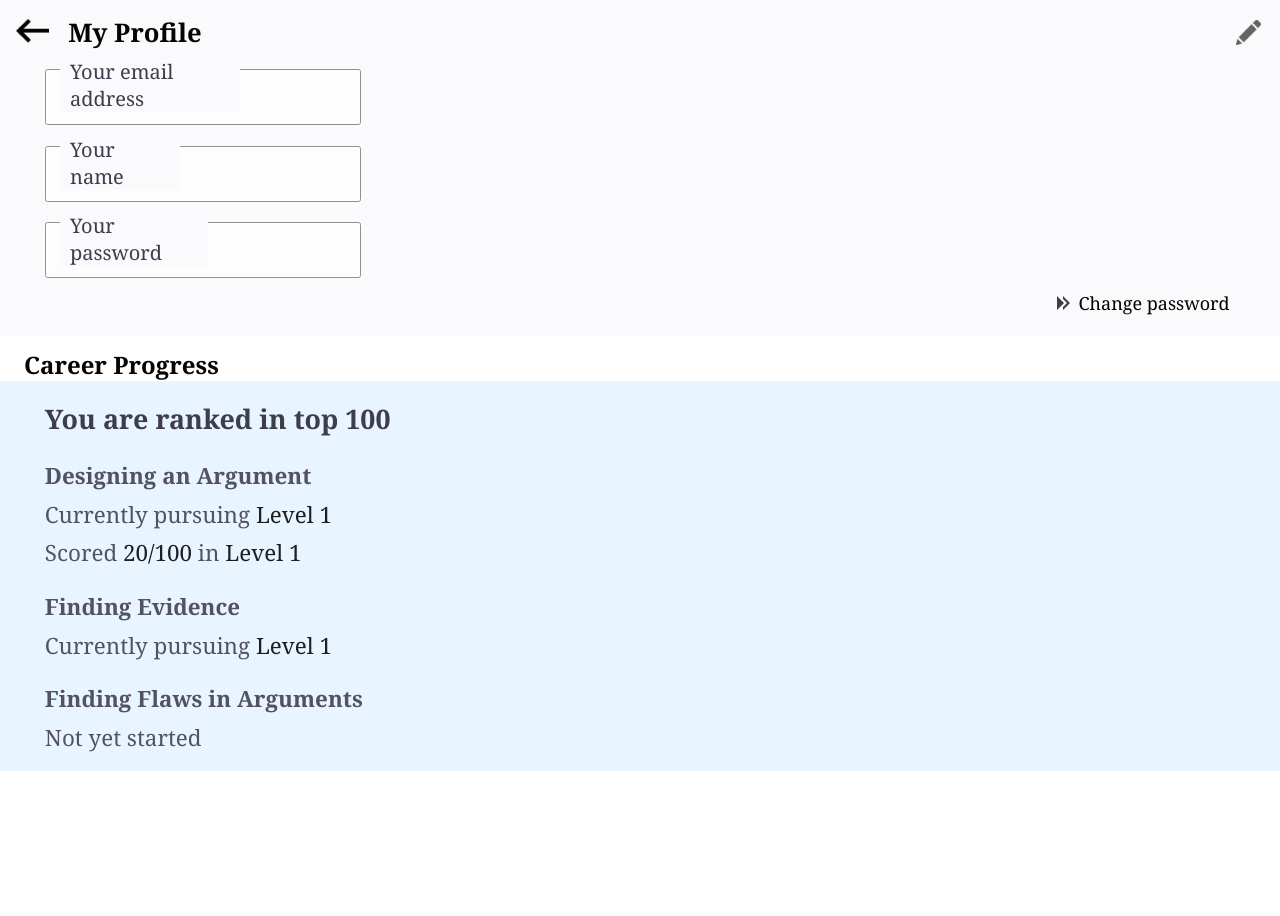
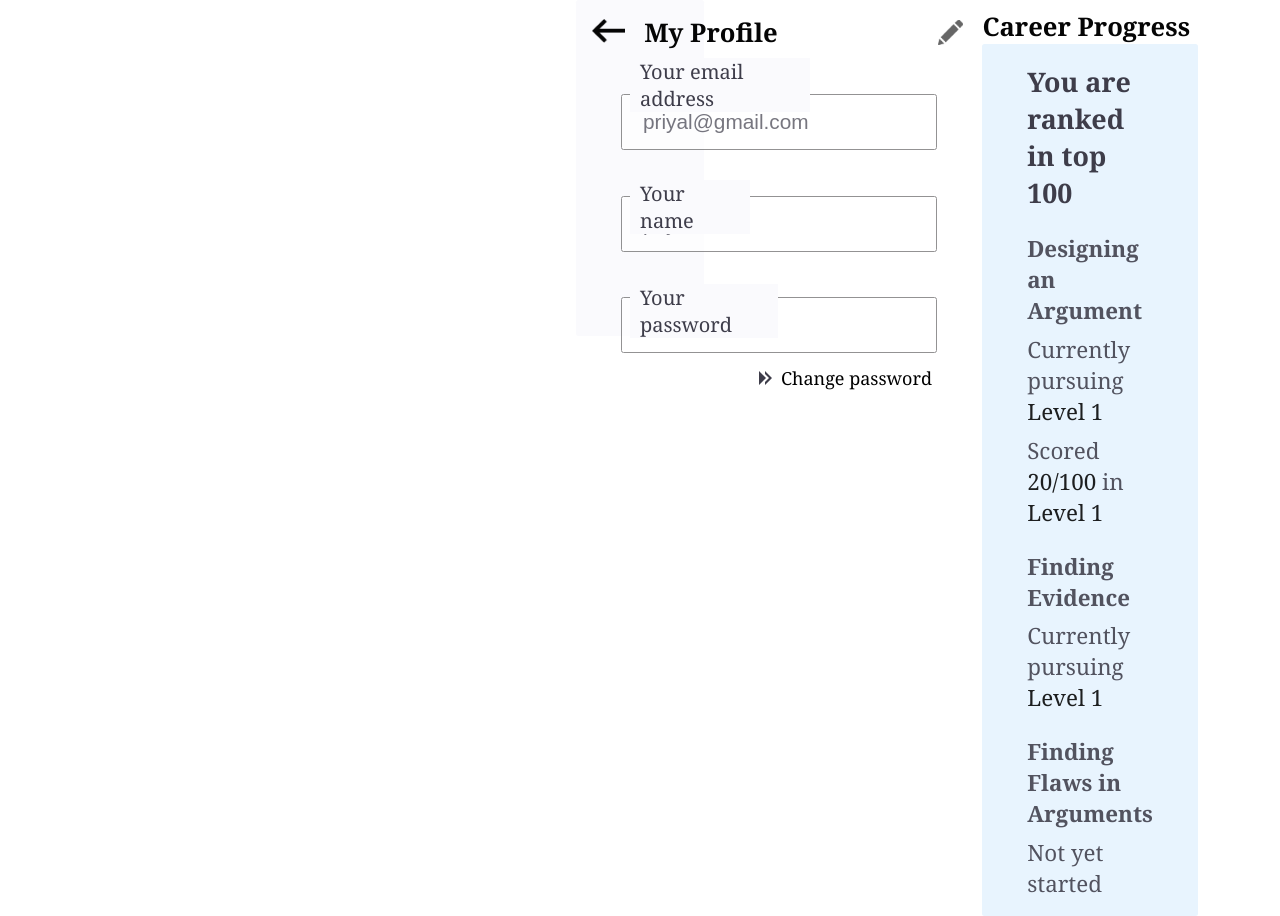
Before and after one commit to nditech/demgames, a React (Create React App) app in the folder client/: page /profile in a window 1280 px wide. Before the commit the page ends 800 px from the top, so only its background shows below. Built offline with nearby package versions, Linux system fonts and the light colour scheme.

Commit message:
Web design responsiveness

```diff
--- a/client/src/components/CorrectAnswerInfo/index.js
+++ b/client/src/components/CorrectAnswerInfo/index.js
@@ -36,7 +36,7 @@ class CorrectAnswerInfo extends Component {
 		});
 
 		return (
-			<Fragment>
+			<div className="correct-ans-info-container">
 				<div className="level-question-detail">
 					<span>Level {level} :</span>
 					<span className="question-number-status">
@@ -50,7 +50,7 @@ class CorrectAnswerInfo extends Component {
 				<button className={`next-page-button result-next-page-button`} onClick={hideRightAnswer}>
 					Proceed
 				</button>
-			</Fragment>
+			</div>
 		);
 	}
 }
--- a/client/src/components/CorrectAnswerInfo/styles.scss
+++ b/client/src/components/CorrectAnswerInfo/styles.scss
@@ -31,7 +31,9 @@
 			border: none;
 			outline: none;
 		}
-		.question-main-container {
+	}
+	.question-main-container {
+		.correct-ans-info-container {
 			.card-button {
 				width: 100%;
 			}
--- a/client/src/components/LevelCard/styles.scss
+++ b/client/src/components/LevelCard/styles.scss
@@ -78,7 +78,7 @@
 @media (min-width: 1024px) {
 	.link-lock {
 		width: 30%;
-		height: 15em;
+		height: 19em;
 		margin: .5em .5em;
 		.level-card {
 			height: 100%;
--- a/client/src/components/ProfileInfo/index.js
+++ b/client/src/components/ProfileInfo/index.js
@@ -1,4 +1,4 @@
-import React, { Fragment } from 'react';
+import React from 'react';
 import arrowBackUrl from '../../images/back.png';
 import editUrl from '../../images/edit.png';
 import changePassUrl from '../../images/changePass.svg';
@@ -39,8 +39,8 @@ class ProfileInfo extends React.Component {
 	render() {
 		const { email, password, name } = this.state;
 		return (
-			<Fragment>
-				<div className="profile-info-container">
+			<div className="profile-info-container">
+				<div>
 					<div className="profile-header">
 						<div className="back-module-container">
 							<button className="back-button" onClick={this.props.history.goBack}>
@@ -104,6 +104,8 @@ class ProfileInfo extends React.Component {
 							Change password
 						</a>
 					</div>
+				</div>
+				<div>
 					<p className="career-progress-label">Career Progress</p>
 					<div className="overall-info">
 						<p className="rank-info">You are ranked in top 100</p>
@@ -124,7 +126,7 @@ class ProfileInfo extends React.Component {
 						</div>
 					</div>
 				</div>
-			</Fragment>
+			</div>
 		);
 	}
 }
--- a/client/src/components/ProfileInfo/styles.scss
+++ b/client/src/components/ProfileInfo/styles.scss
@@ -124,3 +124,30 @@
 		margin-right: .4em;
 	}
 }
+
+@media (min-width: 1024px) {
+	.profile-info-container {
+		display: flex;
+		margin: 0 36em;
+		.career-progress-label {
+			margin-left: 0;
+			font-size: 1.6em;
+			font-weight: bold;
+
+			margin-top: auto;
+		}
+		.profile-input {
+			margin-top: 2.2em;
+		}
+		.input-label {
+			left: 31.5em;
+			// top: 3em;
+		}
+		.input-label-name {
+			top: 8em;
+		}
+		.input-label-password {
+			top: 13.2em;
+		}
+	}
+}
--- a/client/src/pages/ResultPage/ResultPage.js
+++ b/client/src/pages/ResultPage/ResultPage.js
@@ -54,12 +54,12 @@ class ResultPage extends Component {
 				</div>
 				<p className="score-message">{messageOne}</p>
 				<img src={image} alt="icon" />
-
 				<p className="score-message">{messageTwo}</p>
-
-				<a className="back-to-all-levels-link" href={backToLevelUrl}>
-					Back to all Levels
-				</a>
+				<div>
+					<a className="back-to-all-levels-link" href={backToLevelUrl}>
+						Back to all Levels
+					</a>
+				</div>
 				{!parScoreStatus ? (
 					<a className="back-to-all-levels-link" href={retryLevelUrl}>
 						<button className={`retry-level`}>Retry Level {level}</button>
--- a/client/src/pages/ResultPage/styles.scss
+++ b/client/src/pages/ResultPage/styles.scss
@@ -47,9 +47,9 @@
 
 @media (min-width: 1024px) {
 	.result-page-container {
+		margin: 0 15em;
 		.retry-level {
 			position: relative;
-			left: -3em;
 			top: 2em;
 			width: 19%;
 			height: 2.2em;
```
